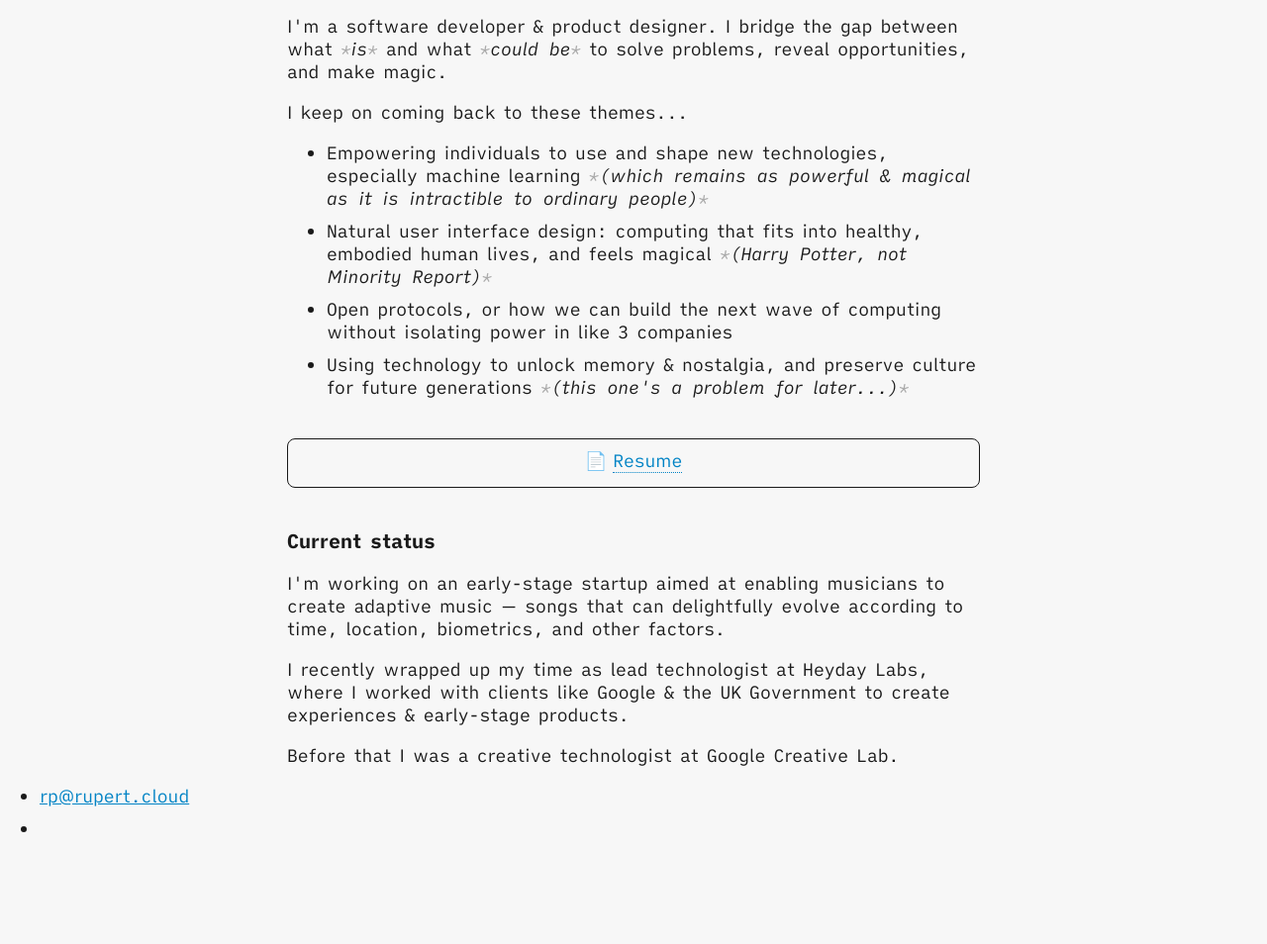
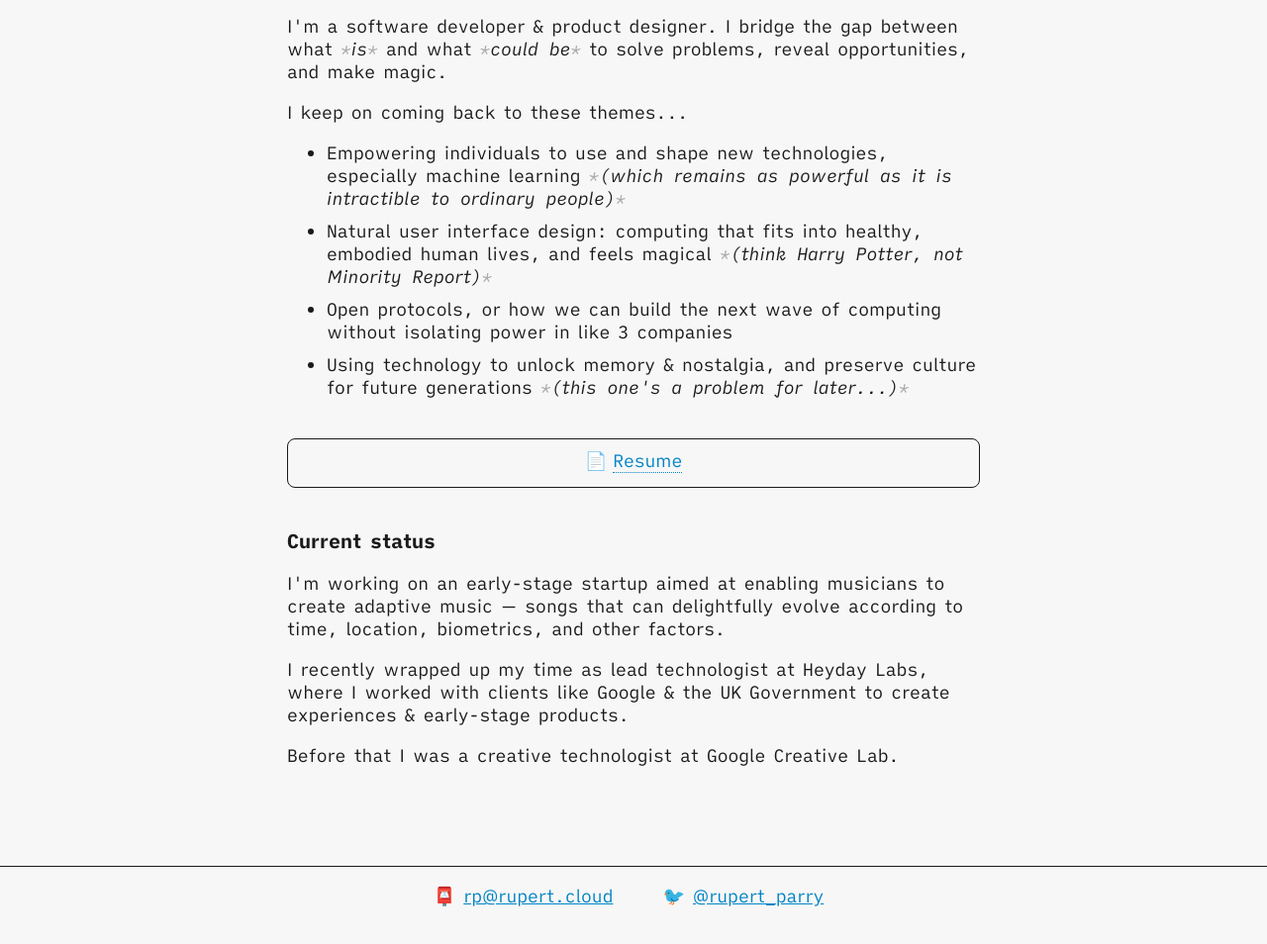
Before and after one commit to rupertparry/website-2022, an Eleventy site: page index.md in a window 1280 px wide. Shown: the part 112-1066 px from the top of the page at 99% size. Built offline with nearby package versions, Linux system fonts and the light colour scheme; Eleventy itself is replaced by a stand-in of ours; files that its build step writes are made by us from their sources; files whose address does not match are found by name.

Commit message:
Added footer

```diff
--- a/_includes/base.html
+++ b/_includes/base.html
@@ -24,8 +24,8 @@
 	{{ content }}
 	<footer>
 		<ul>
-			<li><a href="mailto:rp@rupert.cloud">rp@rupert.cloud</a></li>
-			<li><a href="https://</li>
+			<li>📮 <a href="mailto:rp@rupert.cloud">rp@rupert.cloud</a></li>
+			<li>🐦 <a href="https://twitter.com/rupert_parry?lang=en">@rupert_parry</a></li>
 		</ul>
 	</footer>
 </body>
--- a/assets/css/base.css
+++ b/assets/css/base.css
@@ -56,7 +56,6 @@ body {
   font-size: 18px;
   -webkit-font-smoothing: antialiased;
   -moz-osx-font-smoothing: grayscale;
-  padding-bottom: 300px;
 }
 
 header {
@@ -123,3 +122,20 @@ ul.files a {
   text-decoration: none;
   border-bottom: 1px dotted;
 }
+
+footer {
+  margin-top: 100px;
+  border-top: 1px solid var(--color-body);
+  padding-bottom: 1px;
+}
+
+footer ul {
+  list-style: none;
+  display: flex;
+  justify-content: center;
+  align-items: center;
+}
+
+footer li {
+  margin-right: 50px;
+}
--- a/index.md
+++ b/index.md
@@ -8,10 +8,10 @@ gap between what *is* and what *could be* to solve problems, reveal opportunitie
 I keep on coming back to these themes...
 
 - Empowering individuals to use and shape new technologies, especially
-  machine learning *(which remains as powerful &amp; magical as it is
+  machine learning *(which remains as powerful as it is
   intractible to ordinary people)*
 - Natural user interface design: computing that fits into healthy, embodied human lives,
-  and feels magical *(Harry Potter, not Minority Report)*
+  and feels magical *(think Harry Potter, not Minority Report)*
 - Open protocols, or how we can build the next wave of computing without isolating
   power in like 3 companies
 - Using technology to unlock memory &amp; nostalgia, and preserve culture for
```
